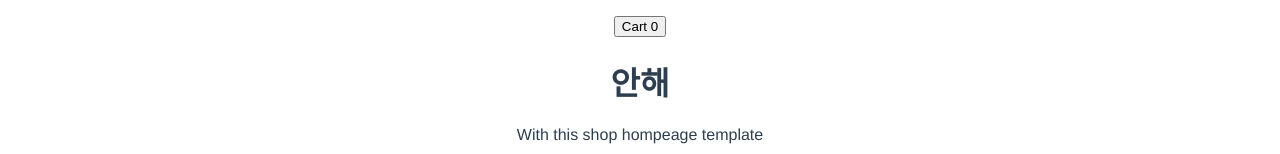
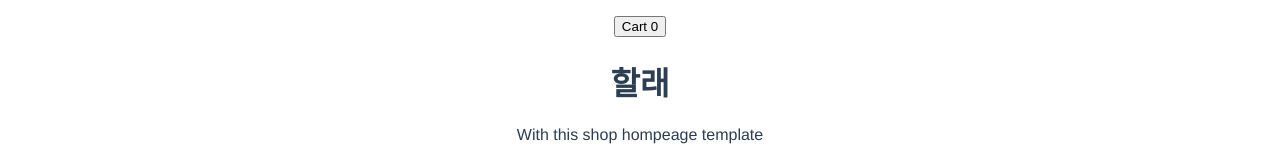
Before and after one commit to ParkSungCheol/ShoppingMall_vue, a Vue app: page / in a window 1280 px wide. Shown: the part 184-338 px from the top of the page. Built offline with nearby package versions, Linux system fonts and the light colour scheme.

Commit message:
test11123

```diff
--- a/src/components/Header.vue
+++ b/src/components/Header.vue
@@ -2,7 +2,7 @@
     <header class="bg-dark py-5">
         <div class="container px-4 px-lg-5 my-5">
             <div class="text-center text-white">
-                <h1 class="display-4 fw-bolder">안해</h1>
+                <h1 class="display-4 fw-bolder">할래</h1>
                 <p class="lead fw-normal text-white-50 mb-0">With this shop hompeage template</p>
             </div>
         </div>
```
